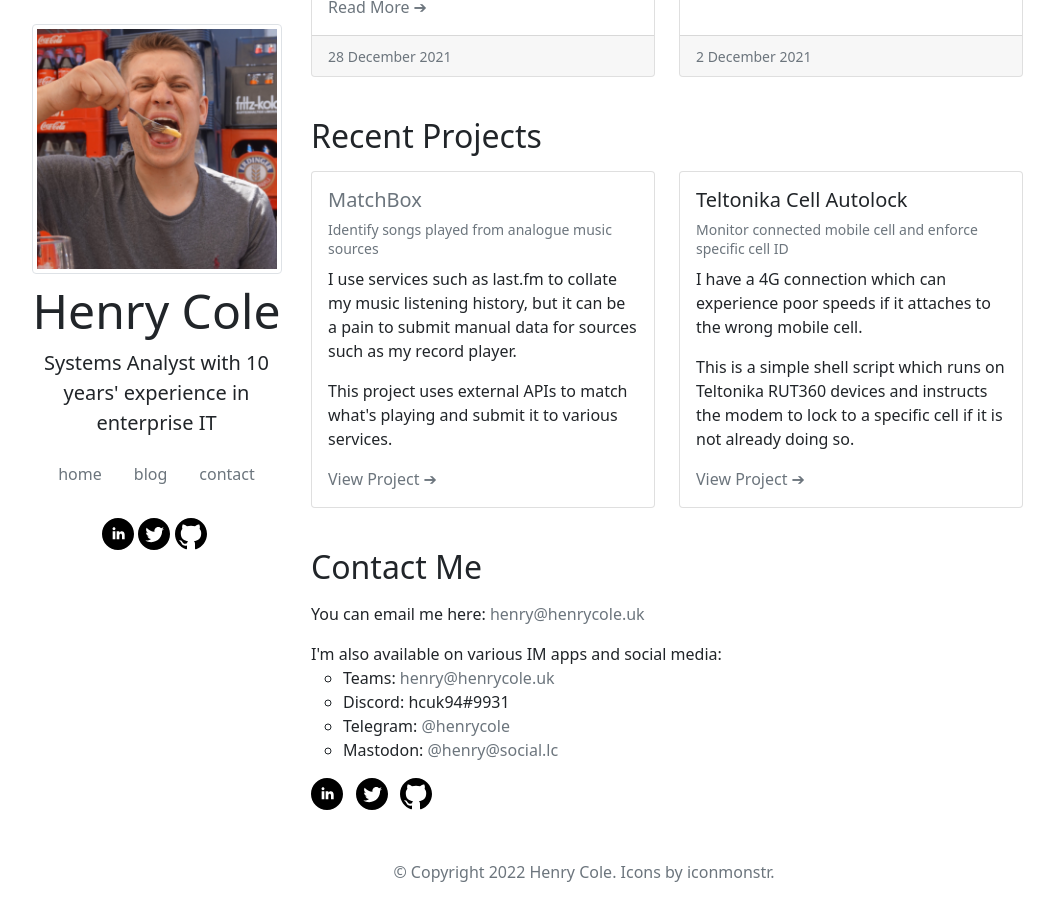
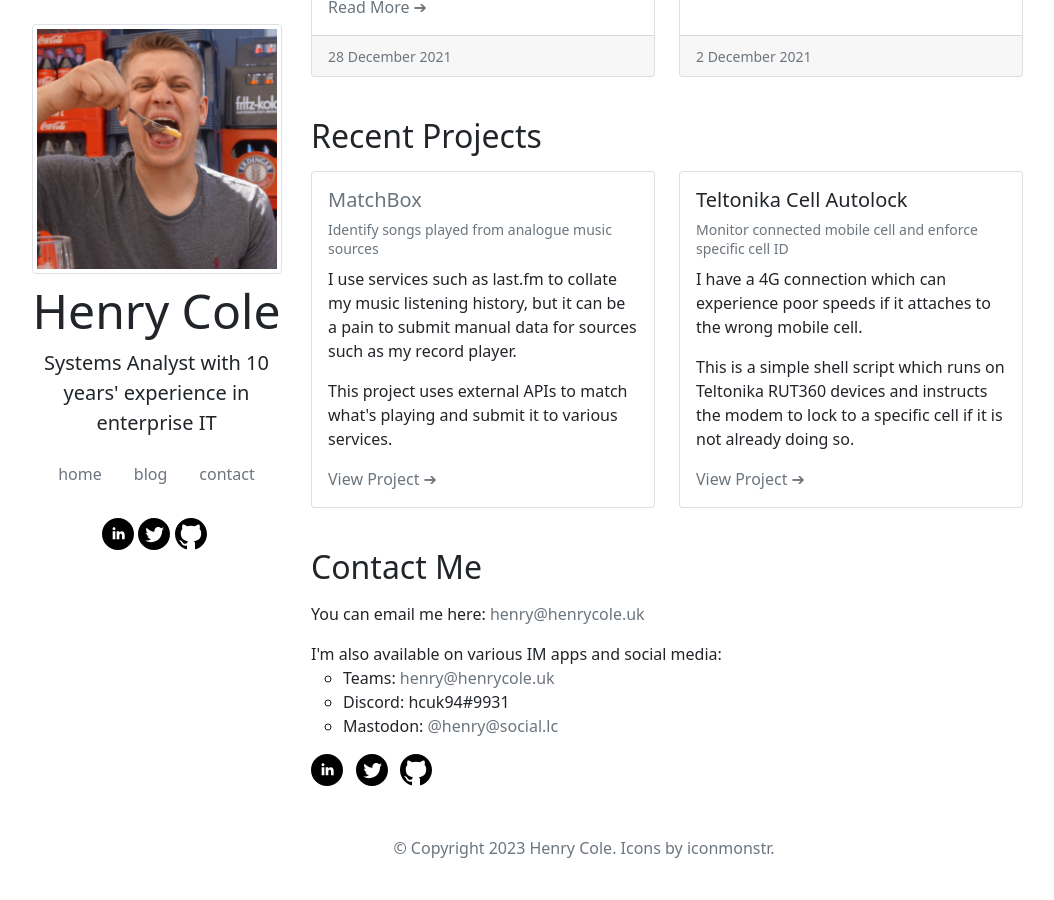
Before and after one commit to hcuk94/henry-personal-website, a Jekyll site: the page built from index.html, in a window 1280 px wide and 900 px high, scrolled down 862 px. Shown: the whole window, without its empty margins (56-1110 px from the left). Built offline with Jekyll 4.4.1, drawn with Linux system fonts in a browser that asks for light colours; after the commit the page ends 1738 px from its top, so only the background shows below that.

Commit message:
minor changes

```diff
--- a/_includes/footer.html
+++ b/_includes/footer.html
@@ -1,6 +1,7 @@
 </div>
 <footer class="footer text-center" style="height:40px; margin-top: 50px;">
-<p class="text-center text-muted">© Copyright 2022 Henry Cole. Icons by <a class="text-muted text-decoration-none" href="https://iconmonstr.com" target="_blank">iconmonstr</a>.</p>
+<p class="text-center text-muted">© Copyright 2023 Henry Cole. Icons by <a class="text-muted
+text-decoration-none" href="https://iconmonstr.com" target="_blank">iconmonstr</a>.</p>
 </footer>
 </div>
 </div>
--- a/index.html
+++ b/index.html
@@ -27,7 +27,6 @@ layout: default
     <ul>
       <li>Teams: <a class="text-muted text-decoration-none" href="https://teams.microsoft.com/l/chat/0/0?users=henry@henrycole.uk" target="_blank">henry@henrycole.uk</a></li>
       <li>Discord: hcuk94#9931</li>
-      <li>Telegram: <a class="text-muted text-decoration-none" href="https://t.me/henrycole" target="_blank">@henrycole</a></li>
       <li>Mastodon: <a class="text-muted text-decoration-none" rel="me" href="https://social.lc/@henry" target="_blank">@henry@social.lc</a></li>
     </ul>
   </li>
```
